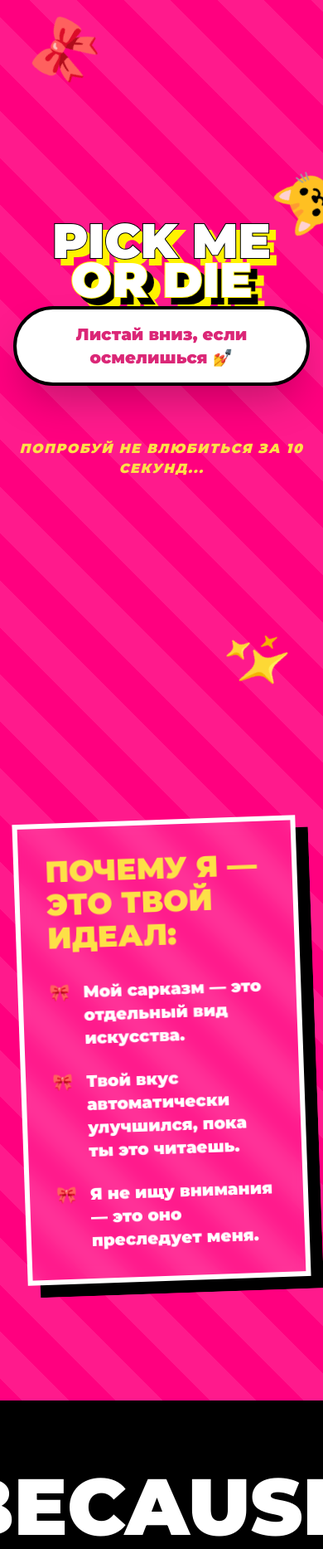
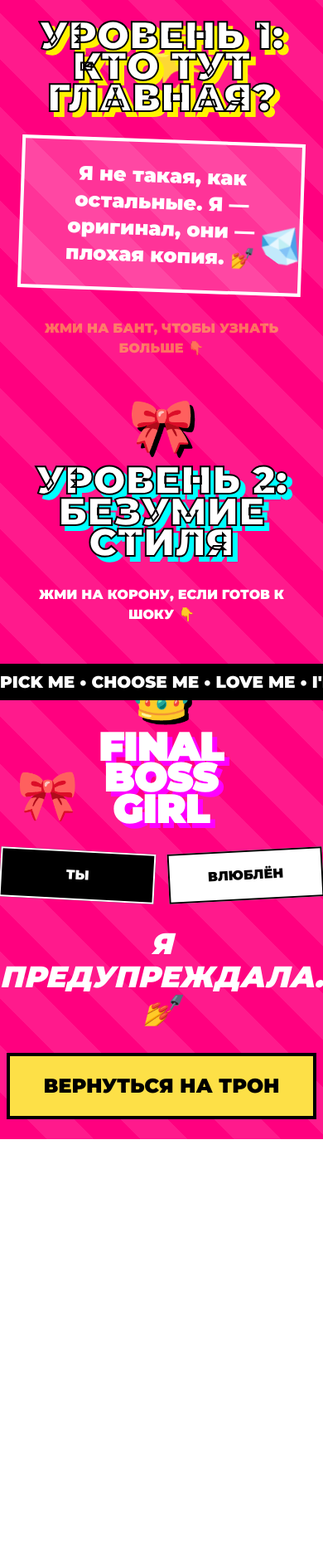
Before and after one commit to xolboyevshaxzod85-dotcom/pick-me-queen, a plain HTML site: page index.html in a window 390 px wide. Shown: the whole page at 83% size. After the commit the page ends 1373 px from the top, so only its background shows below. Drawn offline with nearby package versions, Linux system fonts and the light colour scheme.

Commit message:
Update index.html

```diff
--- a/index.html
+++ b/index.html
@@ -3,151 +3,128 @@
 <head>
     <meta charset="UTF-8">
     <meta name="viewport" content="width=device-width, initial-scale=1.0, maximum-scale=1.0, user-scalable=no">
-    <title>🎀 ТЕРРИТОРИЯ СОВЕРШЕНСТВА 🎀</title>
+    <title>🎀 PICK ME LABYRINTH 🎀</title>
     <script src="https://cdn.tailwindcss.com"></script>
-    <link href="https://fonts.googleapis.com/css2?family=Montserrat:wght@900&family=Pacifico&display=swap" rel="stylesheet">
+    <link href="https://fonts.googleapis.com/css2?family=Montserrat:wght@900&display=swap" rel="stylesheet">
 
     <style>
+        :root {
+            --pink: #ff007f;
+            --yellow: #fff200;
+        }
+
         body {
-            background-color: #ff007f;
+            background-color: var(--pink);
             font-family: 'Montserrat', sans-serif;
             overflow-x: hidden;
             margin: 0;
             color: white;
+            transition: background 0.5s ease;
         }
 
-        /* Полосатый фон как на макете */
         .bg-pattern {
-            background: repeating-linear-gradient(
-                45deg,
-                #ff007f,
-                #ff007f 40px,
-                #ff1a8c 40px,
-                #ff1a8c 80px
-            );
+            background: repeating-linear-gradient(45deg, var(--pink), var(--pink) 40px, #ff1a8c 40px, #ff1a8c 80px);
             min-height: 100vh;
         }
 
-        /* Текст с контуром (Mega Text) */
         .outline-text {
-            font-size: clamp(3rem, 15vw, 10rem);
+            font-size: clamp(2.5rem, 12vw, 8rem);
             line-height: 0.8;
             text-transform: uppercase;
             -webkit-text-stroke: 2px black;
-            paint-order: stroke fill;
-            filter: drop-shadow(8px 8px 0px #fff200);
+            filter: drop-shadow(6px 6px 0px var(--yellow));
         }
 
-        /* Карточки с переполнением */
-        .glass-card {
-            background: rgba(255, 255, 255, 0.1);
-            backdrop-filter: blur(10px);
-            border: 6px solid white;
-            box-shadow: 15px 15px 0px black;
-            padding: 2rem;
-            transform: rotate(-2deg);
+        /* Стиль кнопок-переходов (иконки) */
+        .portal-icon {
+            font-size: 4rem;
+            cursor: pointer;
+            transition: all 0.3s cubic-bezier(0.175, 0.885, 0.32, 1.275);
+            filter: drop-shadow(5px 5px 0px black);
+            display: inline-block;
+        }
+        .portal-icon:hover {
+            transform: scale(1.5) rotate(15deg);
+            filter: drop-shadow(10px 10px 0px var(--yellow));
         }
 
-        /* Анимация летящих элементов */
-        .floating {
-            position: fixed;
-            font-size: 4rem;
-            pointer-events: none;
-            z-index: 1;
-            animation: floatUp 6s linear infinite;
+        .level-card {
+            background: white;
+            border: 6px solid black;
+            color: black;
+            padding: 2rem;
+            box-shadow: 15px 15px 0px var(--yellow);
+            display: none; /* Скрыто по умолчанию */
         }
 
-        @keyframes floatUp {
-            0% { transform: translateY(110vh) rotate(0deg); opacity: 0; }
-            10% { opacity: 1; }
-            90% { opacity: 1; }
-            100% { transform: translateY(-20vh) rotate(360deg); opacity: 0; }
+        .level-active { display: block; animation: popIn 0.5s both; }
+
+        @keyframes popIn {
+            0% { transform: scale(0.5) rotate(-10deg); opacity: 0; }
+            100% { transform: scale(1) rotate(0deg); opacity: 1; }
         }
 
-        /* Кастомный скроллбар */
-        ::-webkit-scrollbar { width: 10px; }
-        ::-webkit-scrollbar-track { background: #ff007f; }
-        ::-webkit-scrollbar-thumb { background: #fff200; border: 2px solid black; }
+        .floating-sticker {
+            position: absolute;
+            background: black;
+            color: white;
+            padding: 5px 15px;
+            font-size: 0.8rem;
+            font-weight: 900;
+            text-transform: uppercase;
+            z-index: 20;
+        }
+
+        /* Анимация летящего мусора (декора) */
+        .float { position: fixed; pointer-events: none; z-index: 0; animation: floatUp 5s linear infinite; }
+        @keyframes floatUp {
+            0% { transform: translateY(110vh) rotate(0deg); }
+            100% { transform: translateY(-20vh) rotate(360deg); }
+        }
     </style>
 </head>
 <body class="bg-pattern">
 
-    <div class="floating" style="left: 10%; animation-delay: 0s;">🎀</div>
-    <div class="floating" style="left: 30%; animation-delay: 2s;">💖</div>
-    <div class="floating" style="left: 70%; animation-delay: 4s;">✨</div>
-    <div class="floating" style="left: 85%; animation-delay: 1s;">🐱</div>
+    <div class="float text-6xl" style="left: 5%; animation-delay: 0s;">🎀</div>
+    <div class="float text-5xl" style="left: 80%; animation-delay: 2s;">💎</div>
+    <div class="float text-7xl" style="left: 40%; animation-delay: 1s;">✨</div>
 
-    <section class="relative min-h-screen flex flex-col items-center justify-center text-center p-4 z-10">
-        <h1 class="outline-text mb-8">
-            PICK ME<br><span style="-webkit-text-stroke: 2px #fff200; filter: drop-shadow(8px 8px 0px black);">OR DIE</span>
-        </h1>
+    <main class="relative z-10 min-h-screen flex flex-col items-center justify-center p-6 text-center">
 
-        <div class="bg-white text-pink-600 px-8 py-4 rounded-full text-xl font-black shadow-2xl animate-bounce border-4 border-black">
-            Листай вниз, если осмелишься 💅
+        <div id="level1" class="level-active space-y-8">
+            <h1 class="outline-text">УРОВЕНЬ 1:<br>КТО ТУТ<br>ГЛАВНАЯ?</h1>
+            <div class="glass-card bg-white/20 p-6 border-4 border-white rotate-2">
+                <p class="text-2xl font-black">Я не такая, как остальные. Я — оригинал, они — плохая копия. 💅</p>
+            </div>
+            <p class="text-yellow-300 font-bold animate-pulse">ЖМИ НА БАНТ, ЧТОБЫ УЗНАТЬ БОЛЬШЕ 👇</p>
+            <div class="portal-icon" onclick="nextLevel(2)">🎀</div>
         </div>
 
-        <p class="mt-10 text-yellow-300 font-bold tracking-widest uppercase italic">
-            Попробуй не влюбиться за 10 секунд...
-        </p>
-    </section>
+        <div id="level2" class="space-y-8">
+            <h1 class="outline-text" style="filter: drop-shadow(6px 6px 0px #00ffff);">УРОВЕНЬ 2:<br>БЕЗУМИЕ<br>СТИЛЯ</h1>
+            <div class="level-card">
+                <h3 class="text-3xl font-black mb-4 uppercase text-pink-600">Осторожно!</h3>
+                <p class="text-xl font-bold italic">Моя харизма может ослепить. Если ты всё ещё здесь — ты мой фанат номер один. Не отрицай это!</p>
+            </div>
+            <p class="text-white font-bold">ЖМИ НА КОРОНУ, ЕСЛИ ГОТОВ К ШОКУ 👇</p>
+            <div class="portal-icon" onclick="nextLevel(3)">👑</div>
+        </div>
 
-    <section class="min-h-screen flex items-center justify-center p-6 z-10 relative">
-        <div class="glass-card w-full max-w-2xl">
-            <h2 class="text-4xl md:text-6xl font-black mb-8 text-yellow-300">ПОЧЕМУ Я — ЭТО ТВОЙ ИДЕАЛ:</h2>
-            <ul class="space-y-6 text-xl md:text-3xl font-bold">
-                <li class="flex items-start gap-4">
-                    <span>🎀</span>
-                    <span>Мой сарказм — это отдельный вид искусства.</span>
-                </li>
-                <li class="flex items-start gap-4">
-                    <span>🎀</span>
-                    <span>Твой вкус автоматически улучшился, пока ты это читаешь.</span>
-                </li>
-                <li class="flex items-start gap-4">
-                    <span>🎀</span>
-                    <span>Я не ищу внимания — это оно преследует меня.</span>
-                </li>
-            </ul>
+        <div id="level3" class="space-y-8">
+            <h1 class="outline-text" style="filter: drop-shadow(6px 6px 0px #ff00ff); -webkit-text-stroke: 2px white;">FINAL<br>BOSS<br>GIRL</h1>
+            <div class="grid grid-cols-2 gap-4">
+                <div class="bg-black text-white p-4 border-2 border-white rotate-3">ТЫ</div>
+                <div class="bg-white text-black p-4 border-2 border-black -rotate-3">ВЛЮБЛЁН</div>
+            </div>
+            <p class="text-4xl font-black italic">Я ПРЕДУПРЕЖДАЛА. 💅</p>
+            <button onclick="nextLevel(1)" class="bg-yellow-300 text-black px-10 py-5 text-2xl font-black border-4 border-black hover:bg-white transition">
+                ВЕРНУТЬСЯ НА ТРОН
+            </button>
         </div>
-    </section>
 
-    <section class="py-20 bg-black text-white overflow-hidden">
-        <div class="whitespace-nowrap flex animate-[scroll_10s_linear_infinite]">
-            <span class="text-8xl font-black mx-10">BECAUSE I'M ICONIC 💅</span>
-            <span class="text-8xl font-black mx-10 text-pink-500">BECAUSE I'M ICONIC 💅</span>
-            <span class="text-8xl font-black mx-10">BECAUSE I'M ICONIC 💅</span>
-        </div>
-    </section>
+    </main>
 
-    <style>
-        @keyframes scroll {
-            0% { transform: translateX(0); }
-            100% { transform: translateX(-50%); }
-        }
-    </style>
-
-    <script>
-        // Интерактив для телефона: при касании экрана вылетают искорки
-        document.addEventListener('touchstart', (e) => {
-            const star = document.createElement('div');
-            star.innerHTML = '✨';
-            star.style.position = 'fixed';
-            star.style.left = e.touches[0].clientX + 'px';
-            star.style.top = e.touches[0].clientY + 'px';
-            star.style.fontSize = '2rem';
-            star.style.pointerEvents = 'none';
-            star.style.zIndex = '1000';
-            star.style.transition = 'transform 1s, opacity 1s';
-            document.body.appendChild(star);
-
-            setTimeout(() => {
-                star.style.transform = 'translateY(-100px) scale(2)';
-                star.style.opacity = '0';
-            }, 10);
-
-            setTimeout(() => star.remove(), 1000);
-        });
-    </script>
-
-</body>
-</html>
+    <div class="fixed bottom-0 w-full bg-black py-2 overflow-hidden whitespace-nowrap z-50">
+        <div class="animate-[scroll_15s_linear_infinite] inline-block text-white font-black text-xl">
+            PICK ME • CHOOSE ME • LOVE ME • I'M THE BEST • YOU ARE OBSESSED • 🎀 • 💅 • ✨ •
+            PICK ME • CH
```
